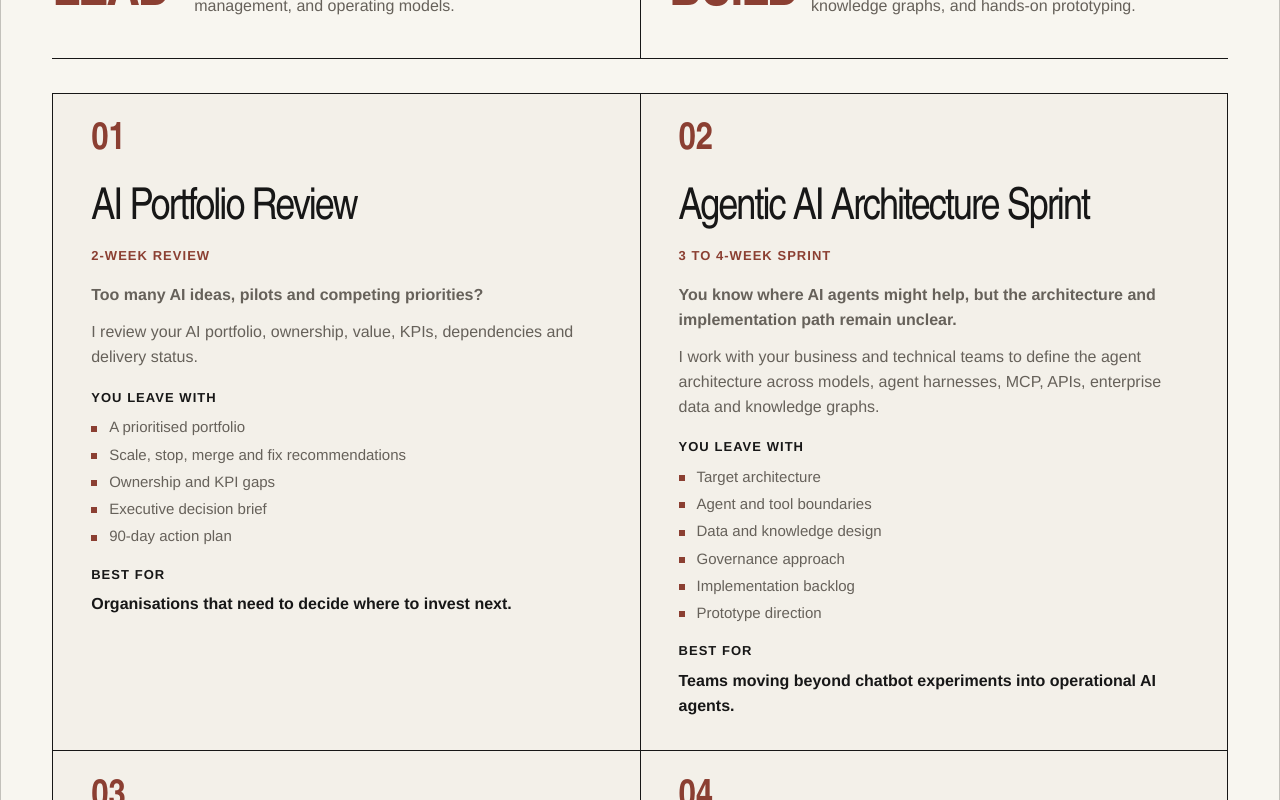
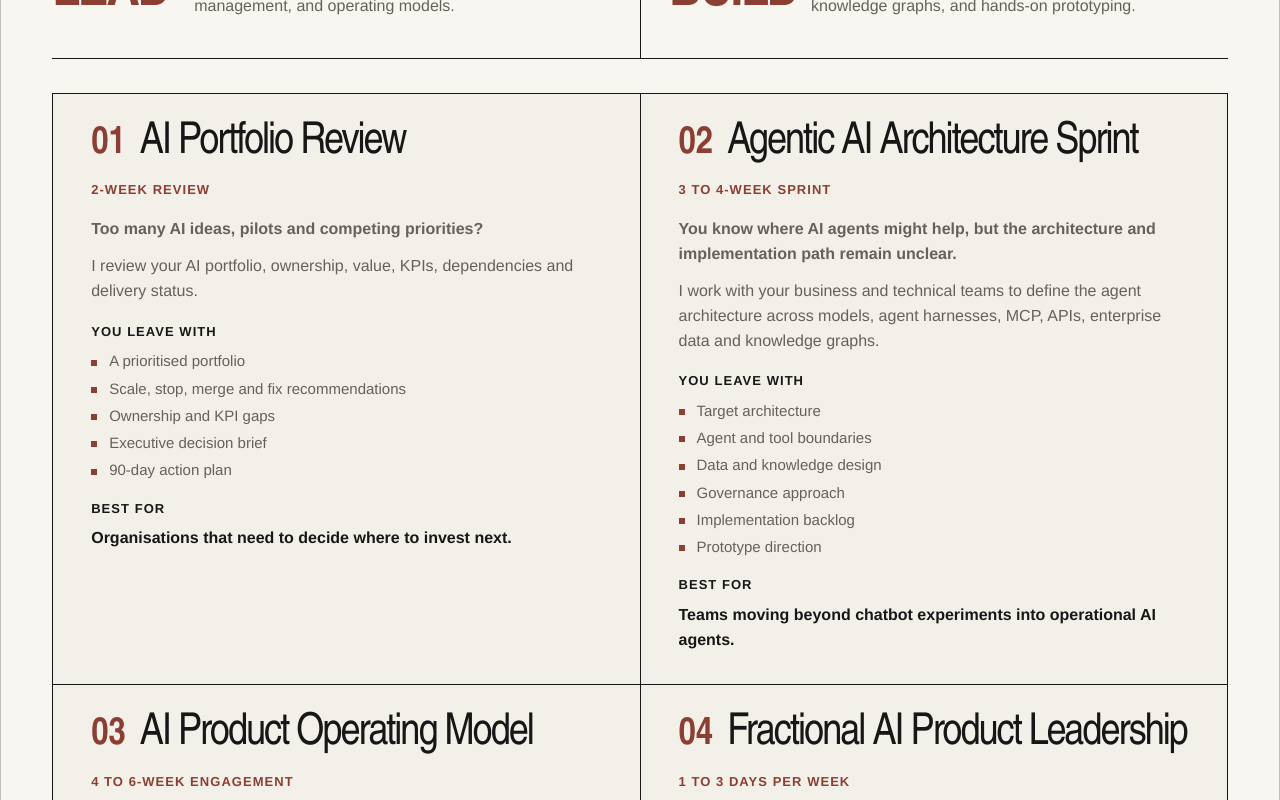
Before and after one commit to kyyberi/jarkko, a Next.js app: page / in a window 1280 px wide. Shown: the part 1440-2240 px from the top of the page. Built offline with nearby package versions, Linux system fonts and the light colour scheme.

Commit message:
Align offer numbers with headings

```diff
--- a/app/globals.css
+++ b/app/globals.css
@@ -616,7 +616,14 @@ h1 {
   transform: translate(-3px, -3px);
 }
 
+.engagement-heading {
+  display: flex;
+  align-items: baseline;
+  gap: 14px;
+}
+
 .engagement-number {
+  flex: 0 0 auto;
   color: var(--accent);
   font-family: var(--display);
   font-size: 38px;
@@ -626,7 +633,7 @@ h1 {
 
 .engagement-card h3 {
   max-width: 520px;
-  margin: 28px 0 12px;
+  margin: 0 0 12px;
   font-family: var(--display);
   font-size: clamp(28px, 3.5vw, 44px);
   line-height: 0.98;
--- a/app/page.tsx
+++ b/app/page.tsx
@@ -262,10 +262,12 @@ export default function Home() {
           <div className="engagement-grid">
             {engagementOptions.map((option, index) => (
               <article className="engagement-card" key={option.title}>
-                <span className="engagement-number">
-                  {String(index + 1).padStart(2, "0")}
-                </span>
-                <h3>{option.title}</h3>
+                <div className="engagement-heading">
+                  <span className="engagement-number">
+                    {String(index + 1).padStart(2, "0")}
+                  </span>
+                  <h3>{option.title}</h3>
+                </div>
                 <span className="engagement-label">{option.engagement}</span>
                 <p className="engagement-question">{option.question}</p>
                 <p>{option.text}</p>
```
